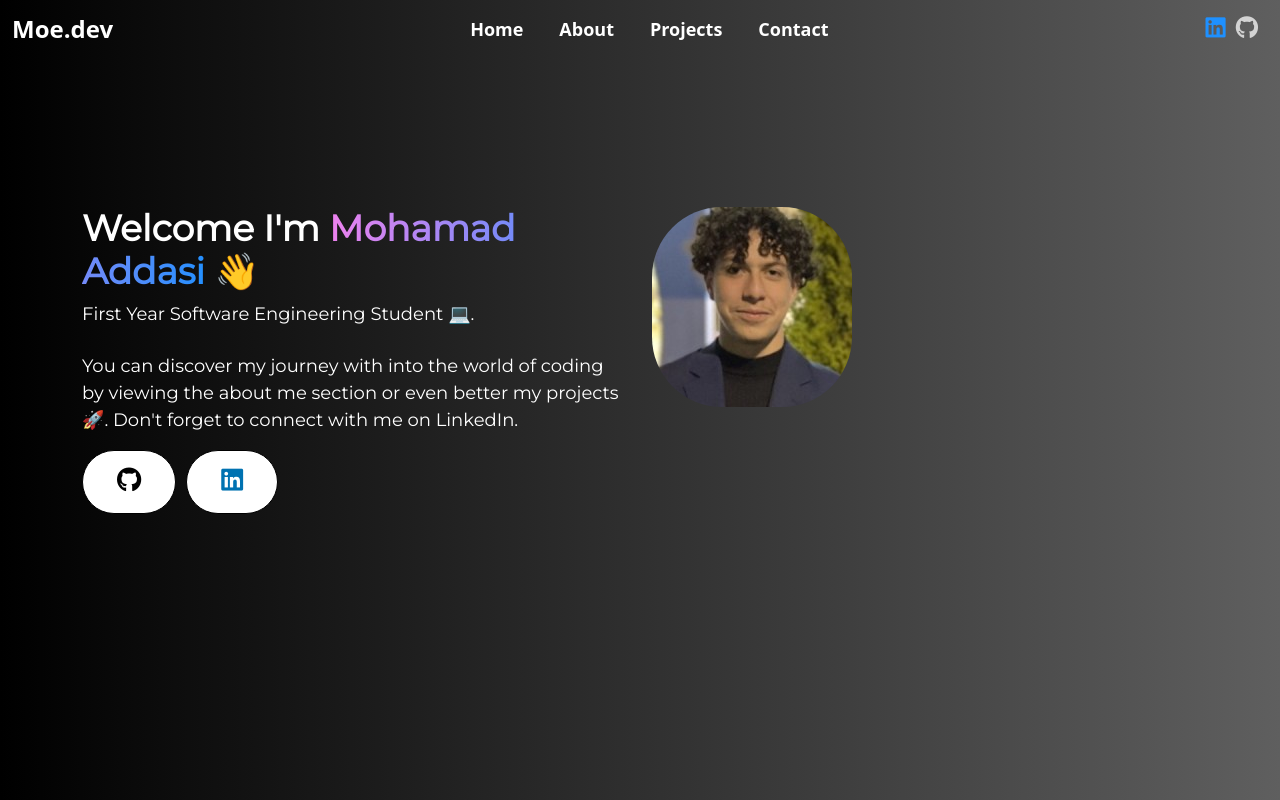
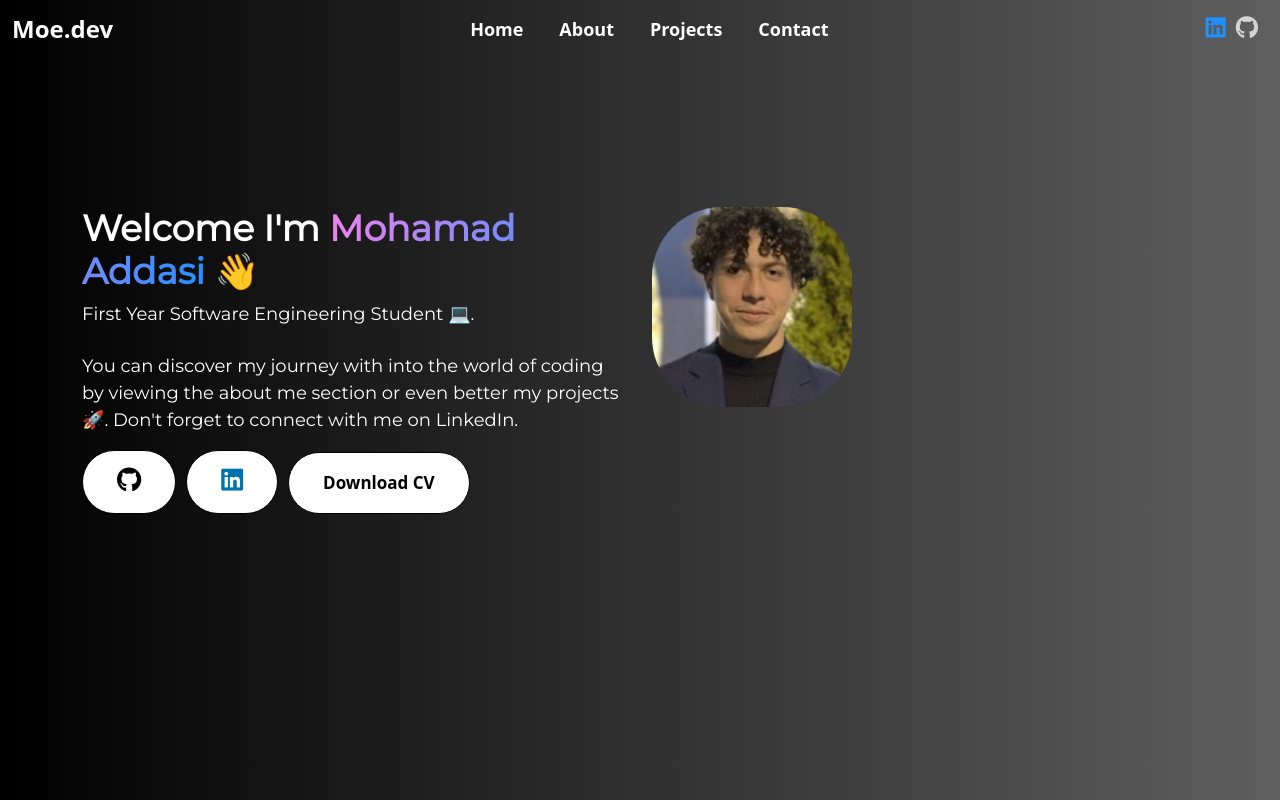
Before and after one commit to Moe1177/my-website, an Angular app: page /home in a window 1280 px wide. Built offline with nearby package versions, Linux system fonts and the light colour scheme.

Commit message:
Added a download CV button in the home page.

```diff
--- a/src/app/home/home.component.css
+++ b/src/app/home/home.component.css
@@ -49,3 +49,11 @@ button:active {
     width: 150px;
     border-radius: 75px;
 }
+
+a {
+  margin-right: 10px;
+}
+
+a button i{
+  font-size: 25px;
+}
--- a/src/app/home/home.component.html
+++ b/src/app/home/home.component.html
@@ -9,13 +9,22 @@
       </p>
       <p>
         You can discover my journey with into the world of coding by viewing the
-        about me section or even better my projects 🚀. Don't forget to connect with me on LinkedIn.
+        about me section or even better my projects 🚀. Don't forget to connect
+        with me on LinkedIn.
       </p>
-      <a href="https://github.com/Moe1177" style="margin-right: 10px">
-        <button><i class="fa-brands fa-github" style="font-size: 25px;"></i></button>
+      <a href="https://github.com/Moe1177">
+        <button><i class="fa-brands fa-github"></i></button>
       </a>
       <a href="https://linkedin.com/in/mohamad-addasi/">
-        <button><i class="fa-brands fa-linkedin" style="font-size: 25px; color: #0072b1;"></i></button>
+        <button>
+          <i class="fa-brands fa-linkedin" style="color: #0072b1"></i>
+        </button>
+      </a>
+      <a
+        href="../assets/images/CV - Software Engineering.pdf"
+        download="Mohamad Addasi - Resume"
+      >
+        <button>Download CV</button>
       </a>
     </div>
     <div class="col-md-6">
```
Also changed, not shown: 1 other file (tests, documents, lock files or other folders).
